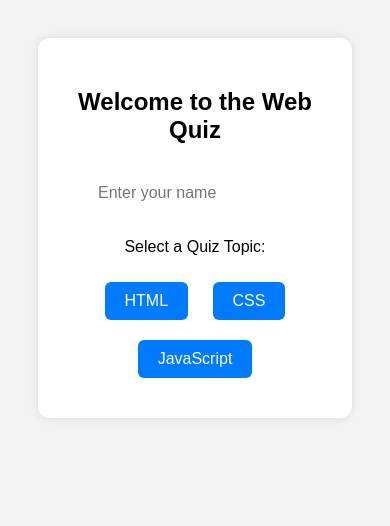
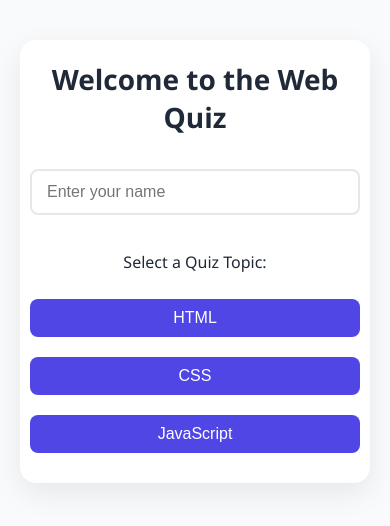
Before and after one commit to thisiskarthick-5/quizwithcertificate, a plain HTML site: page index.html in a window 390 px wide. Drawn offline with Linux system fonts and the light colour scheme.

Commit message:
Update index.html

```diff
--- a/index.html
+++ b/index.html
@@ -4,51 +4,136 @@
   <meta charset="UTF-8" />
   <title>Web Quiz & Certificate</title>
   <style>
+    :root {
+      --primary: #4f46e5;
+      --primary-dark: #4338ca;
+      --accent: #06b6d4;
+      --correct: #10b981;
+      --wrong: #ef4444;
+      --bg: #f9fafb;
+      --card: #ffffff;
+      --text: #1f2937;
+    }
+
+    * {
+      box-sizing: border-box;
+    }
+
     body {
-      font-family: sans-serif;
-      background: #f3f3f3;
+      font-family: 'Segoe UI', Tahoma, Geneva, Verdana, sans-serif;
+      background: var(--bg);
+      color: var(--text);
       text-align: center;
-      padding: 30px;
+      padding: 40px 20px;
+      margin: 0;
     }
+
     .container {
-      background: #fff;
+      background: var(--card);
       max-width: 600px;
       margin: auto;
-      padding: 30px;
-      border-radius: 12px;
-      box-shadow: 0 0 10px rgba(0,0,0,0.1);
+      padding: 30px 20px;
+      border-radius: 16px;
+      box-shadow: 0 10px 30px rgba(0,0,0,0.08);
+      transition: all 0.3s ease-in-out;
     }
-    button, input[type="text"] {
+
+    h2 {
+      margin-top: 0;
+      font-size: 28px;
+    }
+
+    input[type="text"] {
+      padding: 12px 15px;
+      width: 80%;
+      font-size: 16px;
+      border: 2px solid #e5e7eb;
+      border-radius: 8px;
+      margin: 10px 0 20px;
+      transition: border-color 0.2s;
+    }
+
+    input[type="text"]:focus {
+      border-color: var(--primary);
+      outline: none;
+    }
+
+    button {
       padding: 10px 20px;
       font-size: 16px;
-      margin: 10px;
+      margin: 10px 8px;
       border: none;
-      border-radius: 6px;
-    }
-    button {
-      background-color: #007bff;
+      border-radius: 8px;
+      background-color: var(--primary);
       color: white;
       cursor: pointer;
+      transition: background-color 0.2s, transform 0.2s;
     }
+
     button:hover {
-      background-color: #0056b3;
+      background-color: var(--primary-dark);
+      transform: translateY(-2px);
     }
+
     .answer-btn {
       display: block;
-      margin: 8px 0;
-      background: #17a2b8;
+      width: 100%;
+      margin: 10px auto;
+      background-color: var(--accent);
+      color: white;
+      font-weight: bold;
+      border-radius: 8px;
+      transition: background-color 0.2s ease-in-out;
     }
-    canvas {
-      margin-top: 20px;
+
+    .answer-btn:hover {
+      background-color: #0891b2;
     }
+
+    .answer-btn.correct {
+      background-color: var(--correct) !important;
+    }
+
+    .answer-btn.wrong {
+      background-color: var(--wrong) !important;
+    }
+
     .hidden {
       display: none;
     }
+
+    #nextBtn {
+      margin-top: 20px;
+      background-color: var(--primary);
+    }
+
+    canvas {
+      margin-top: 30px;
+      border-radius: 12px;
+      border: 1px solid #ddd;
+      box-shadow: 0 2px 10px rgba(0,0,0,0.05);
+    }
+
     .quote {
       font-style: italic;
       font-size: 18px;
-      color: #444;
+      color: #6b7280;
       margin-top: 20px;
+    }
+
+    @media (max-width: 640px) {
+      .container {
+        padding: 20px 10px;
+      }
+
+      input[type="text"] {
+        width: 100%;
+      }
+
+      button {
+        width: 100%;
+        margin: 10px 0;
+      }
     }
   </style>
 </head>
@@ -158,7 +243,8 @@ function checkAnswer(selected) {
   const buttons = document.querySelectorAll(".answer-btn");
   buttons.forEach((btn, idx) => {
     btn.disabled = true;
-    btn.style.backgroundColor = idx === correct ? "#28a745" : (idx === selected ? "#dc3545" : "#17a2b8");
+    if (idx === correct) btn.classList.add("correct");
+    else if (idx === selected) btn.classList.add("wrong");
   });
   if (selected === correct) score++;
   document.getElementById("nextBtn").classList.remove("hidden");
```
